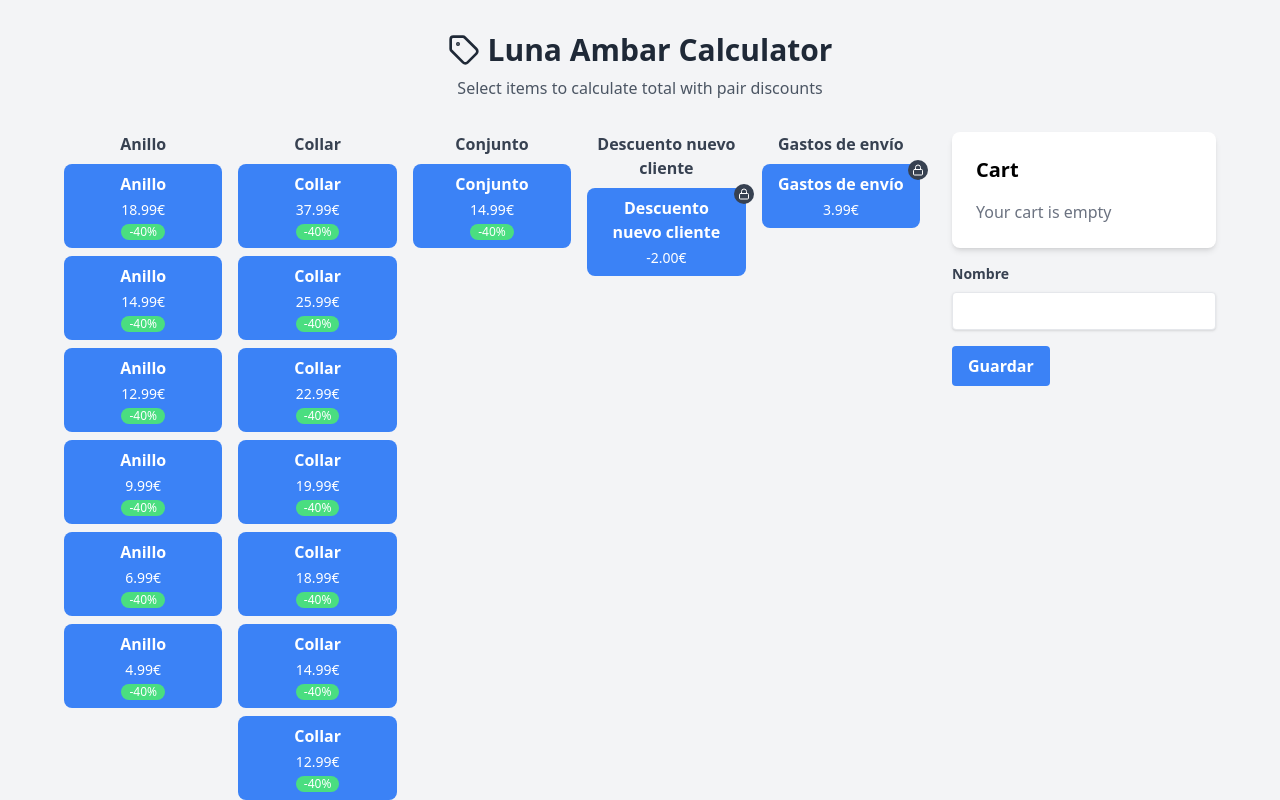
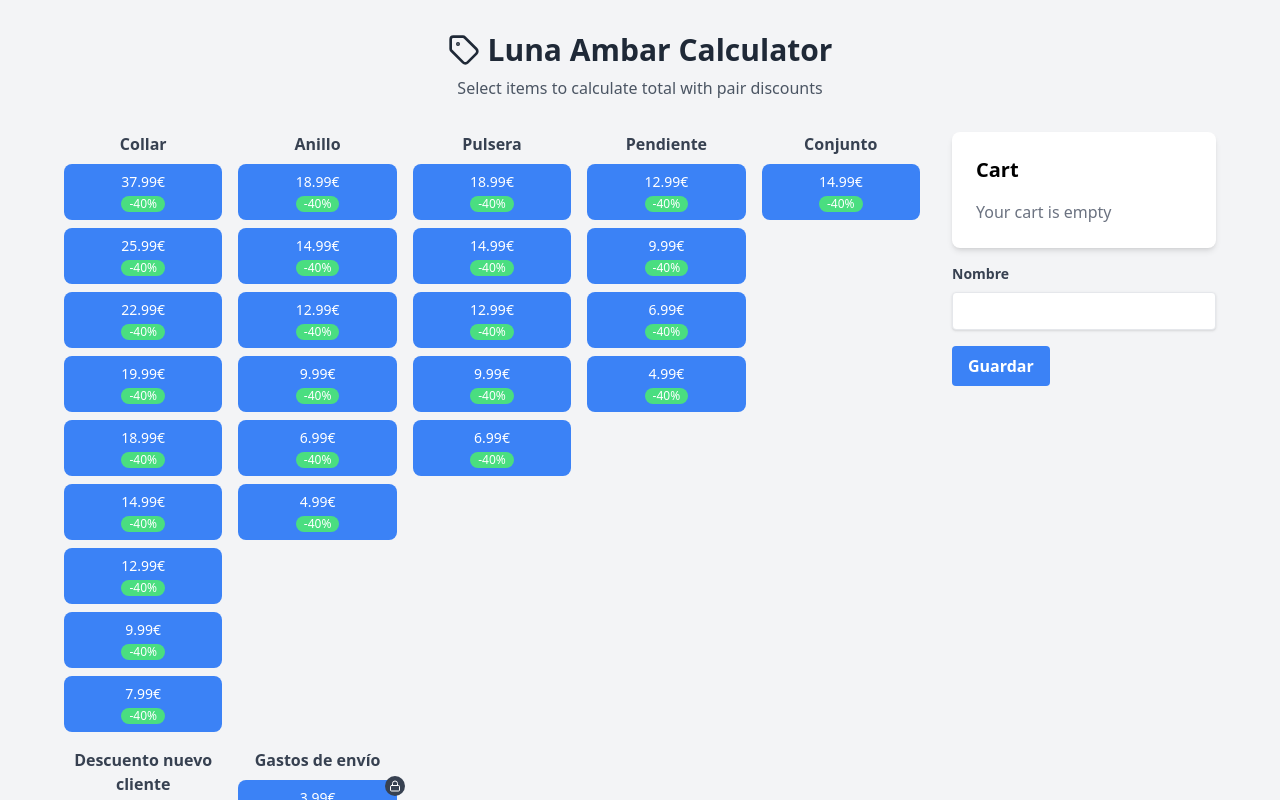
Before and after one commit to saitohfin/price-calculator-frontend, a React (Vite) app: page / in a window 1280 px wide. Shown: the top 800 px of the page. Built offline with nearby package versions, Linux system fonts and the light colour scheme.

Commit message:
Sort improvement and how is shown in grid

```diff
--- a/src/components/ButtonGrid.tsx
+++ b/src/components/ButtonGrid.tsx
@@ -17,8 +17,13 @@ export const ButtonGrid: React.FC<ButtonGridProps> = ({ items, onItemClick }) =>
       return acc;
     }, {} as Record<string, Item[]>);
 
-    // Sort groups by name
-    return Object.entries(groups).sort(([nameA], [nameB]) => nameA.localeCompare(nameB));
+    // Sort groups first by the number of items (descending), then by name (ascending)
+    return Object.entries(groups).sort(([nameA, itemsA], [nameB, itemsB]) => {
+      if (itemsA.length !== itemsB.length) {
+        return itemsB.length - itemsA.length; // Sort by number of items (descending)
+      }
+      return nameA.localeCompare(nameB); // Sort by name (ascending)
+    });
   }, [items]);
 
   return (
@@ -33,7 +38,7 @@ export const ButtonGrid: React.FC<ButtonGridProps> = ({ items, onItemClick }) =>
                 <PriceButton
                   key={item.id}
                   {...item}
-                  onClick={onItemClick}
+                  onClick={() => onItemClick(item)}
                 />
               ))}
           </div>
--- a/src/components/PriceButton.tsx
+++ b/src/components/PriceButton.tsx
@@ -20,7 +20,7 @@ export const PriceButton: React.FC<PriceButtonProps> = ({
       className="px-4 py-2 bg-blue-500 text-white rounded-lg hover:bg-blue-600 transition-colors
                  flex flex-col items-center space-y-1 relative"
     >
-      <span className="font-semibold">{name}</span>
+      {/* <span className="font-semibold">{name}</span> */}
       <span className="text-sm">{price.toFixed(2)}€</span>
       {discount && !excludeFromDiscounts && (
         <span className="text-xs bg-green-400 px-2 rounded-full">-{discount}%</span>
```
